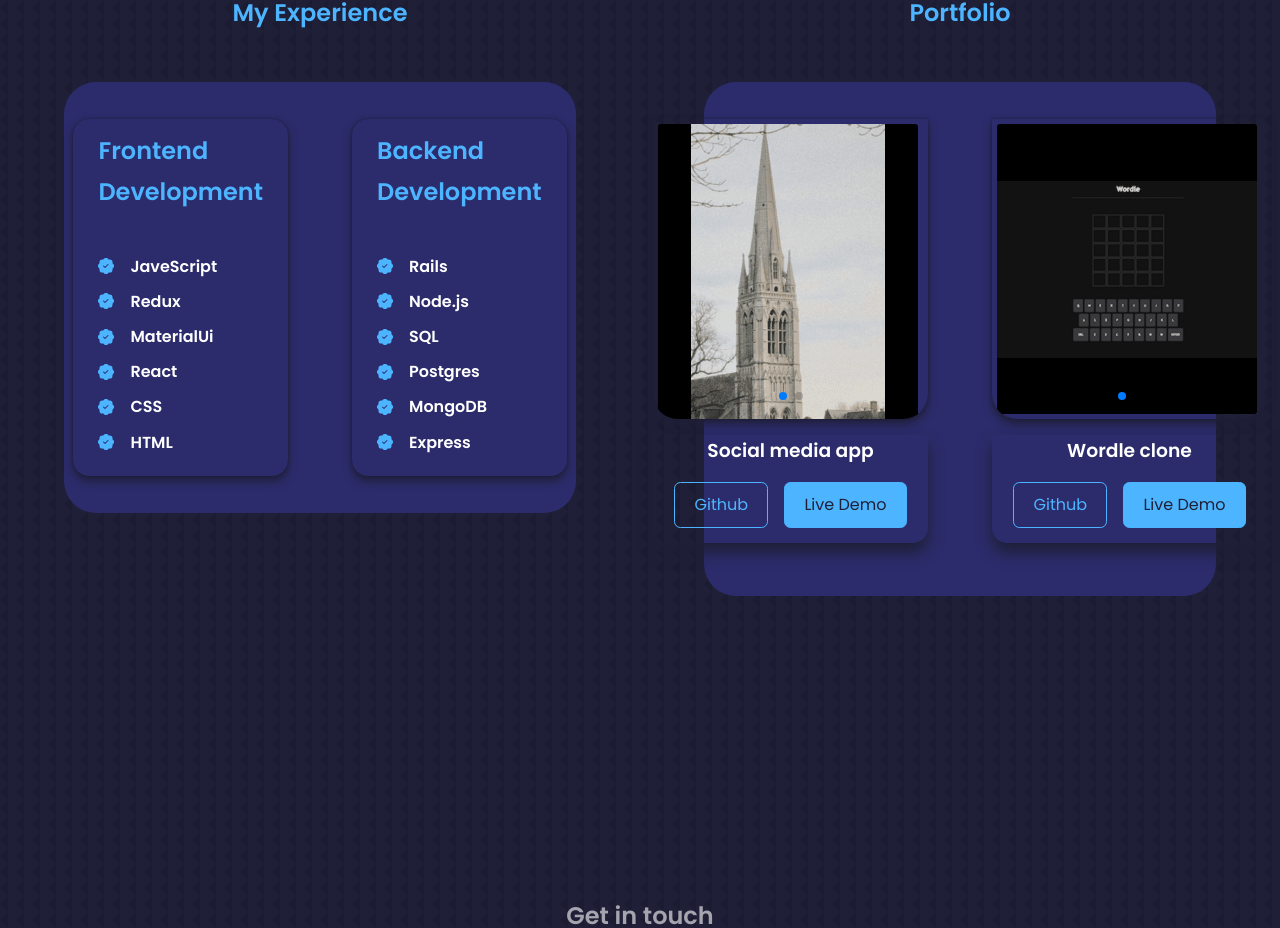
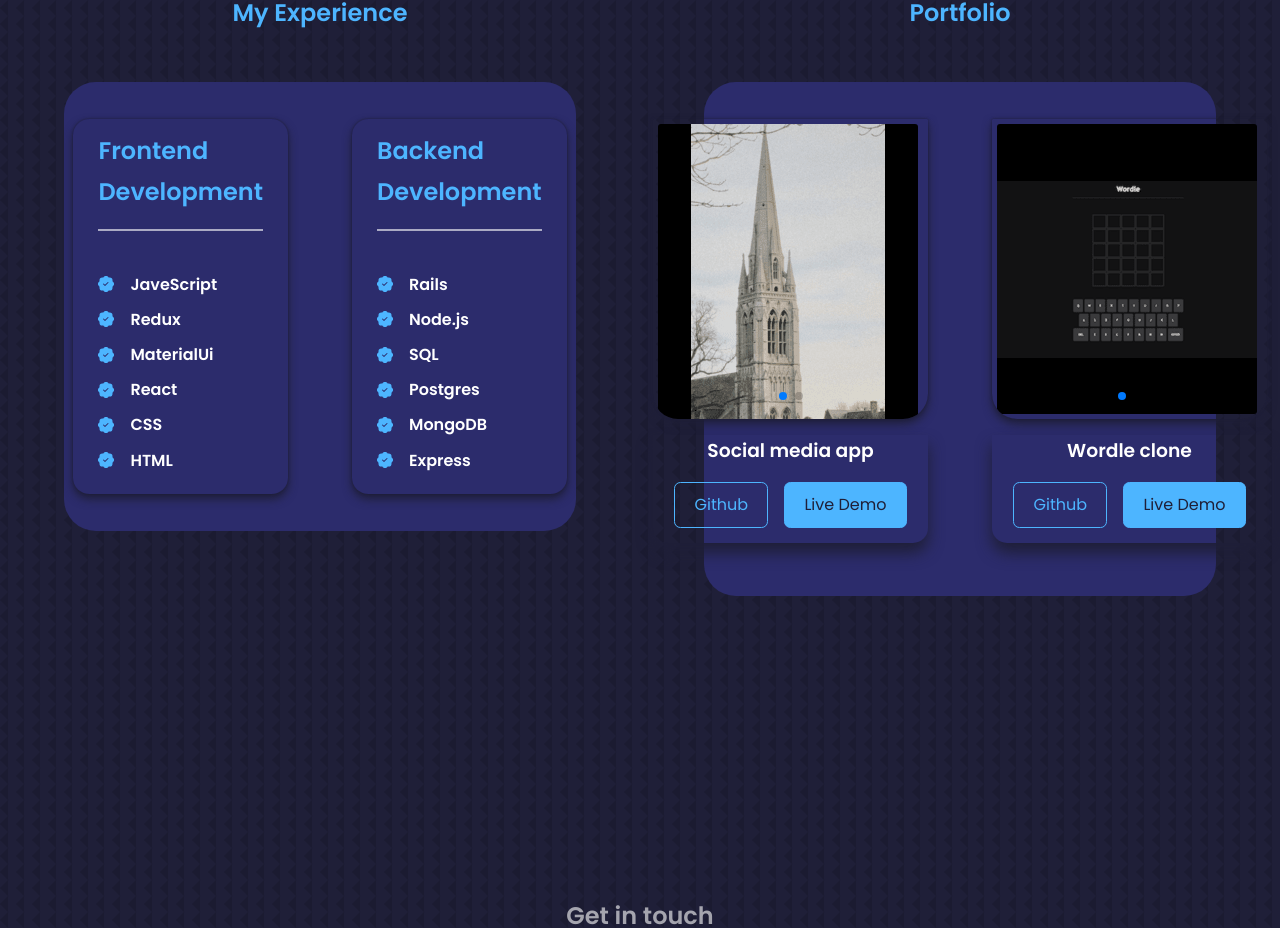
Before and after one commit to taine-rasmussen/portfoliov1, a React (Create React App) app: page / in a window 1280 px wide. Shown: the part 2032-2960 px from the top of the page. Built offline with nearby package versions, Linux system fonts and the light colour scheme.

Commit message:
add dividers to skills cards

```diff
--- a/src/Components/Work/Work.css
+++ b/src/Components/Work/Work.css
@@ -39,6 +39,11 @@
 
 .skills_wrapper h3 {
   color: var(--colour-primary);
+}
+
+.divider_bottom {
+  padding-bottom: 1rem;
+  border-bottom: 2.5px solid var(--colour-light);
 }
 
 .skills_container {
--- a/src/Components/Work/Work.js
+++ b/src/Components/Work/Work.js
@@ -60,7 +60,7 @@ const Work = () => {
         <h2>My Experience</h2>
         <div className='skills_wrapper'>
           <div className='skills_container'>
-            <h3>Frontend Development</h3>
+            <h3 className='divider_bottom'>Frontend Development</h3>
             <div className='skills_content'>
               {frontEnd.map((info, i) => {
                 return (
@@ -75,7 +75,7 @@ const Work = () => {
             </div>
           </div>
           <div className='skills_container'>
-            <h3>Backend Development</h3>
+            <h3 className='divider_bottom'>Backend Development</h3>
             <div className='skills_content'>
               {backEnd.map((info, i) => {
                 return (
```
